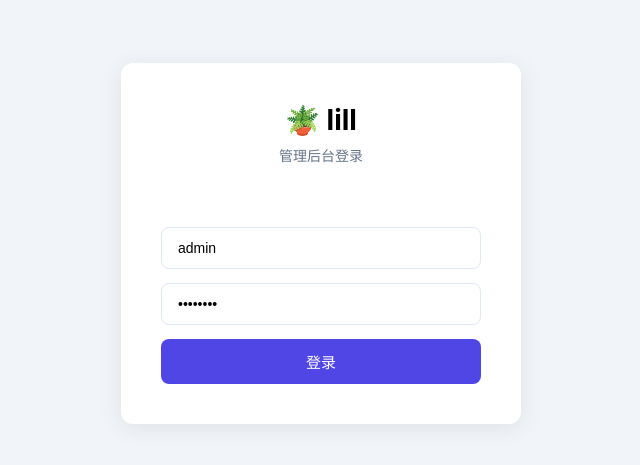
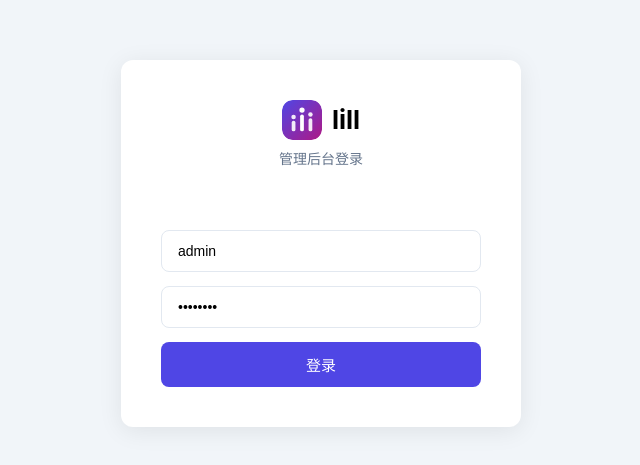
Before and after one commit to asplun/lill, an Astro site in the folder frontend/: page /admin/login in a window 1280 px wide. Shown: the part 157-622 px from the top of the page, without its empty margins (319-959 px from the left). Built offline with nearby package versions, Linux system fonts and the light colour scheme; Astro itself is replaced by a stand-in of ours; no server answers.

Commit message:
fix: 登录页 logo 统一为新版 lill 图标（替换旧盆栽 emoji）

```diff
--- a/frontend/src/pages/admin/login.astro
+++ b/frontend/src/pages/admin/login.astro
@@ -17,7 +17,8 @@
     *{margin:0;padding:0;box-sizing:border-box}
     body{font-family:-apple-system,BlinkMacSystemFont,'Segoe UI',Roboto,'Noto Sans SC',sans-serif;background:#f1f5f9;min-height:100vh;display:flex;align-items:center;justify-content:center}
     .login-box{background:#fff;border-radius:12px;padding:40px;box-shadow:0 4px 24px rgba(0,0,0,.08);width:100%;max-width:400px}
-    .login-box h1{text-align:center;margin-bottom:8px;font-size:28px}
+    .login-box h1{display:flex;align-items:center;justify-content:center;gap:10px;margin-bottom:8px;font-size:26px;font-weight:700}
+    .login-box h1 .logo-img{width:40px;height:40px;border-radius:11px;display:block}
     .login-box .sub{text-align:center;color:#64748b;margin-bottom:28px;font-size:14px}
     .login-box input{width:100%;padding:12px 16px;margin-bottom:14px;border:1px solid #e2e8f0;border-radius:8px;font-size:14px;outline:none;transition:border-color .2s}
     .login-box input:focus{border-color:#4f46e5}
@@ -28,7 +29,7 @@
 </head>
 <body>
   <div class="login-box">
-    <h1>🪴 lill</h1>
+    <h1><img src="/logo.svg" alt="lill" class="logo-img"><span>lill</span></h1>
     <p class="sub">管理后台登录</p>
     <div id="err" class="error"></div>
     <input type="text" id="u" placeholder="用户名" value="admin">
```
